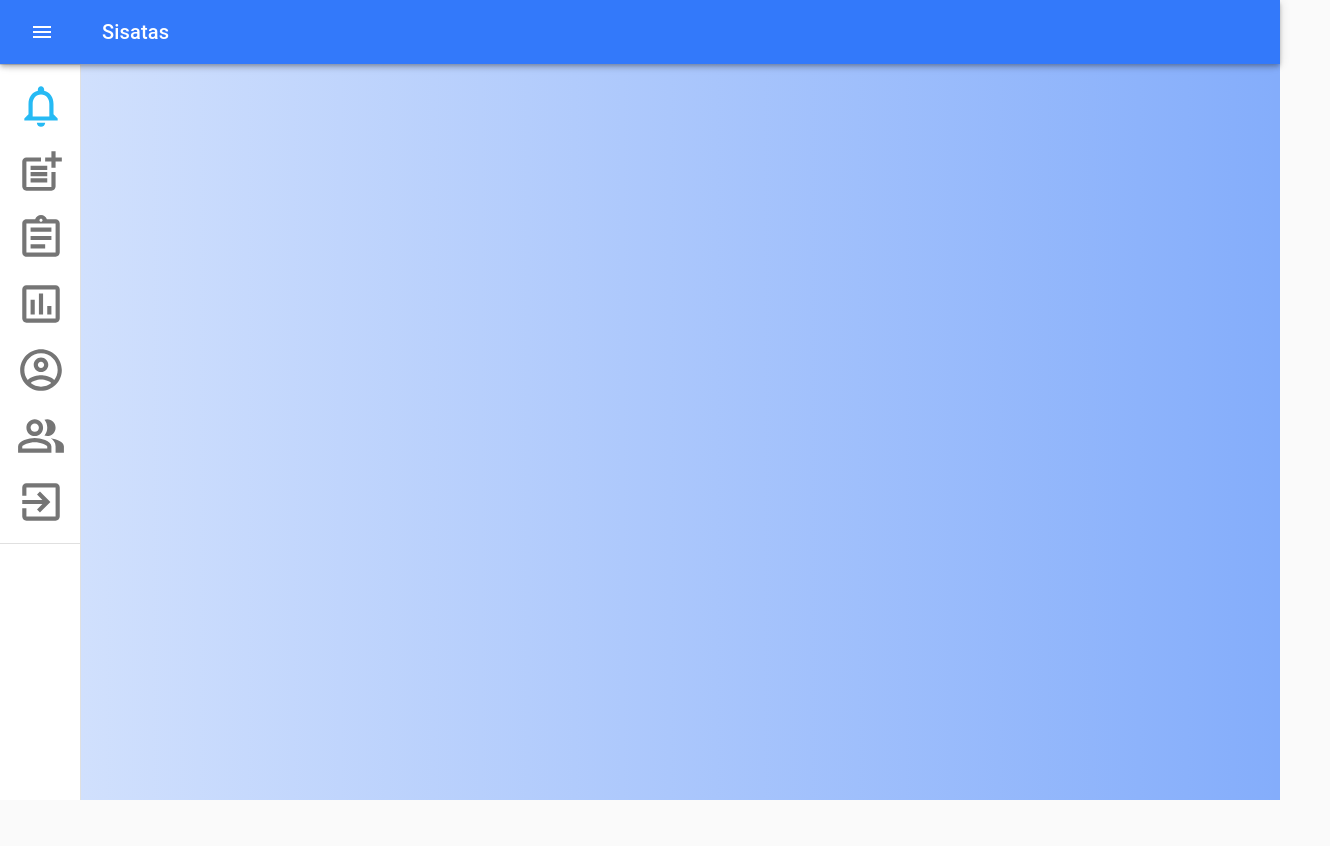
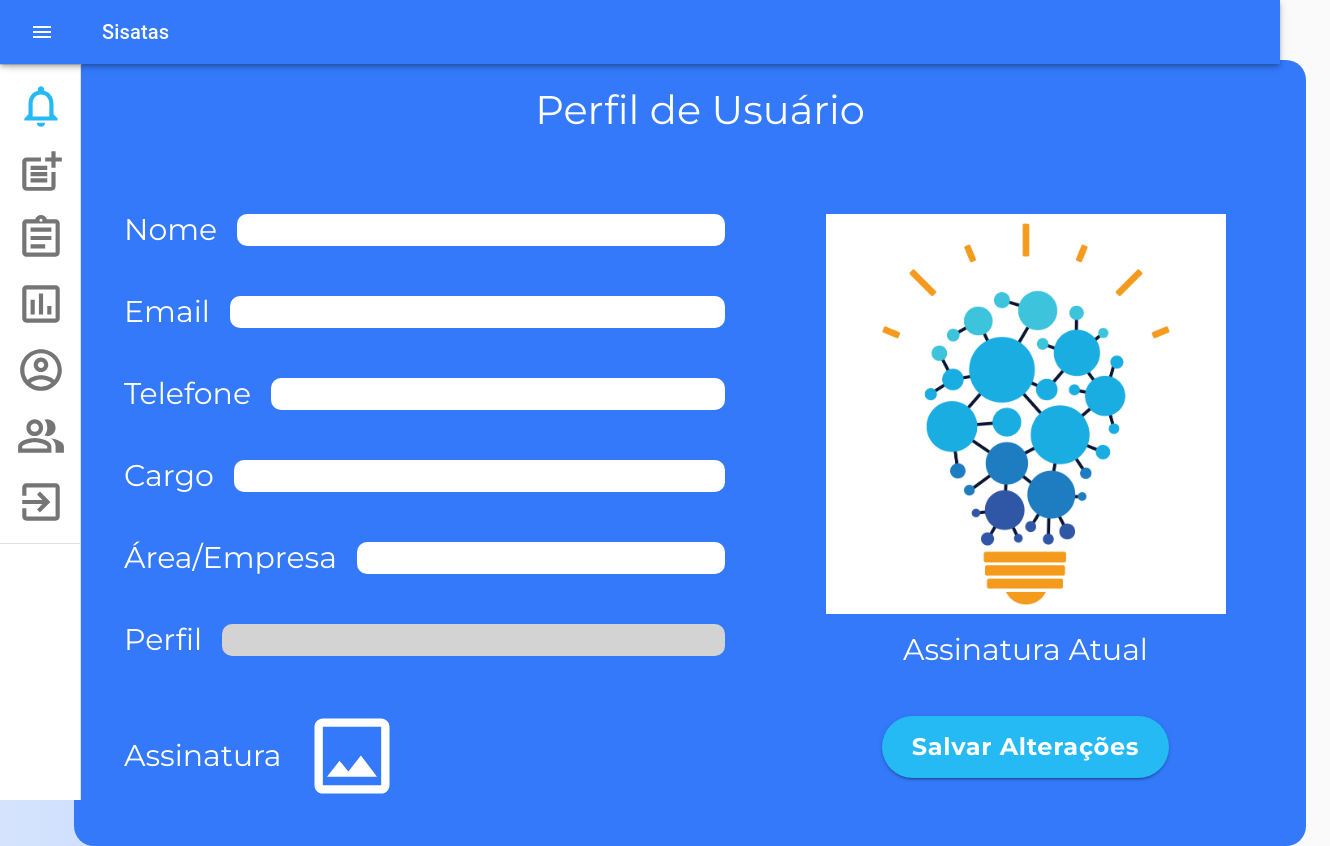
Before and after one commit to BureauTech/ProjectSisatas, a React (Create React App) app in the folder client/: page /edit-user in a window 1280 px wide. Shown: the whole page, 1330 px wide, since content can reach past the window. Before the commit the page ends 800 px from the top, so only its background shows below. Built offline with nearby package versions, Linux system fonts and the light colour scheme.

Commit message:
Adicionando tela de edição de usuário

```diff
--- a/client/src/App.js
+++ b/client/src/App.js
@@ -4,6 +4,7 @@ import Register from "./components/RegisterUser/Register";
 import CreateAta from "./pages/CreateAta/CreateAta";
 import Menu from "./components/Menu/Menu";
 import { Grid } from "@material-ui/core";
+import EditUser from "./pages/User/EditUser";
 
 function App() {
   return (
@@ -22,7 +23,10 @@ function App() {
             <Route path="/new-record">
               <CreateAta />
             </Route>
-            <Route path="/"></Route>
+            <Route exact path="/"></Route>
+            <Route path="/edit-user">
+              <EditUser />
+            </Route>
           </Switch>
         </Grid>
         {/* <Data/> */}
--- /dev/null
+++ b/client/src/pages/User/EditUser.js
@@ -0,0 +1,273 @@
+import {
+  Button,
+  Container,
+  FormLabel,
+  Grid,
+  IconButton,
+  Input,
+  Paper,
+  Typography,
+  withStyles,
+} from "@material-ui/core";
+import { styles } from "../../assets/styles/Styles";
+import logo from "../../assets/images/BureauTechFundoBranco-01.png";
+import "../CreateAta/Style.css";
+import ImageOutlinedIcon from "@material-ui/icons/ImageOutlined";
+
+const EditUser = (props) => {
+  const { classes } = props;
+  return (
+    <Container>
+      <Grid
+        container
+        justify="center"
+        className={classes.grid}
+        style={{ paddingBottom: 40 }}
+      >
+        <Grid container justify="center">
+          <Typography
+            className={classes.biggerText}
+            style={{ paddingBottom: 80, paddingTop: 20 }}
+          >
+            Perfil de Usuário
+          </Typography>
+        </Grid>
+        <Grid container justify="space-around">
+          <Grid item md={6}>
+            {/* input nome */}
+            <Grid container alignItems="center" style={{ paddingBottom: 50 }}>
+              <Grid item>
+                <FormLabel htmlFor="nome">
+                  <Typography
+                    className={classes.normalText}
+                    style={{
+                      paddingRight: 20,
+                      color: "white",
+                    }}
+                  >
+                    Nome
+                  </Typography>
+                </FormLabel>
+              </Grid>
+              <Grid item xs>
+                <Input
+                  required
+                  name="nome"
+                  id="nome"
+                  className={classes.textField}
+                  disableUnderline
+                />
+              </Grid>
+            </Grid>
+
+            {/* input email */}
+            <Grid container alignItems="center" style={{ paddingBottom: 50 }}>
+              <Grid item>
+                <FormLabel htmlFor="email">
+                  <Typography
+                    className={classes.normalText}
+                    style={{
+                      paddingRight: 20,
+                      color: "white",
+                    }}
+                  >
+                    Email
+                  </Typography>
+                </FormLabel>
+              </Grid>
+              <Grid item xs>
+                <Input
+                  type="email"
+                  required
+                  name="email"
+                  id="email"
+                  className={classes.textField}
+                  disableUnderline
+                />
+              </Grid>
+            </Grid>
+
+            {/* input telefone */}
+            <Grid container alignItems="center" style={{ paddingBottom: 50 }}>
+              <Grid item>
+                <FormLabel htmlFor="telefone">
+                  <Typography
+                    className={classes.normalText}
+                    style={{
+                      paddingRight: 20,
+                      color: "white",
+                    }}
+                  >
+                    Telefone
+                  </Typography>
+                </FormLabel>
+              </Grid>
+              <Grid item xs>
+                <Input
+                  type="tel"
+                  required
+                  name="telefone"
+                  id="telefone"
+                  className={classes.textField}
+                  disableUnderline
+                />
+              </Grid>
+            </Grid>
+
+            {/* input cargo */}
+            <Grid container alignItems="center" style={{ paddingBottom: 50 }}>
+              <Grid item>
+                <FormLabel htmlFor="cargo">
+                  <Typography
+                    className={classes.normalText}
+                    style={{
+                      paddingRight: 20,
+                      color: "white",
+                    }}
+                  >
+                    Cargo
+                  </Typography>
+                </FormLabel>
+              </Grid>
+              <Grid item xs>
+                <Input
+                  required
+                  name="cargo"
+                  id="cargo"
+                  className={classes.textField}
+                  disableUnderline
+                />
+              </Grid>
+            </Grid>
+
+            {/* input área/empresa */}
+            <Grid container alignItems="center" style={{ paddingBottom: 50 }}>
+              <Grid item>
+                <FormLabel htmlFor="area">
+                  <Typography
+                    className={classes.normalText}
+                    style={{
+                      paddingRight: 20,
+                      color: "white",
+                    }}
+                  >
+                    Área/Empresa
+                  </Typography>
+                </FormLabel>
+              </Grid>
+              <Grid item xs>
+                <Input
+                  required
+                  name="area"
+                  id="area"
+                  className={classes.textField}
+                  disableUnderline
+                />
+              </Grid>
+            </Grid>
+
+            {/* input perfil */}
+            <Grid container alignItems="center" style={{ paddingBottom: 50 }}>
+              <Grid item>
+                <FormLabel htmlFor="perfil">
+                  <Typography
+                    className={classes.normalText}
+                    style={{
+                      paddingRight: 20,
+                      color: "white",
+                    }}
+                  >
+                    Perfil
+                  </Typography>
+                </FormLabel>
+              </Grid>
+              <Grid item xs>
+                <Input
+                  required
+                  name="perfil"
+                  id="perfil"
+                  className={classes.textField}
+                  style={{ backgroundColor: "lightgray" }}
+                  disableUnderline
+                  disabled
+                />
+              </Grid>
+            </Grid>
+            {/* upload assinatura */}
+            <Grid container alignItems="center">
+              <Grid item>
+                <FormLabel htmlFor="assinatura">
+                  <Typography
+                    className={classes.normalText}
+                    style={{
+                      paddingRight: 20,
+                      color: "white",
+                    }}
+                  >
+                    Assinatura
+                  </Typography>
+                </FormLabel>
+              </Grid>
+              <Grid item xs>
+                <input
+                  required
+                  name="assinatura"
+                  accept="image/*"
+                  id="assinatura"
+                  type="file"
+                  style={{ display: "none" }}
+                />
+                <label htmlFor="assinatura">
+                  <IconButton
+                    color="primary"
+                    aria-label="upload picture"
+                    component="span"
+                    className="no-margin"
+                  >
+                    <ImageOutlinedIcon
+                      className={classes.uploadFile}
+                      style={{ width: 100, height: 100 }}
+                    />
+                  </IconButton>
+                </label>
+              </Grid>
+            </Grid>
+          </Grid>
+          <Grid item md={5}>
+            <Grid container justify="center">
+              <Grid container justify="center">
+                <img
+                  src={logo}
+                  alt="Imagem da assinatura"
+                  style={{ maxWidth: 400, maxHeight: 400 }}
+                />
+              </Grid>
+              <Grid container justify="center" style={{ paddingTop: 20 }}>
+                <Typography className={classes.normalText}>
+                  Assinatura Atual
+                </Typography>
+              </Grid>
+              <Grid container justify="center" style={{ paddingTop: 50 }}>
+                <Button
+                  variant="contained"
+                  color="secondary"
+                  className="bold"
+                  style={{
+                    color: "white",
+                    fontSize: "1.5rem",
+                    borderRadius: 40,
+                    padding: "10px 30px",
+                  }}
+                >
+                  Salvar Alterações
+                </Button>
+              </Grid>
+            </Grid>
+          </Grid>
+        </Grid>
+      </Grid>
+    </Container>
+  );
+};
+
+export default withStyles(styles, { withTheme: true })(EditUser);
```
